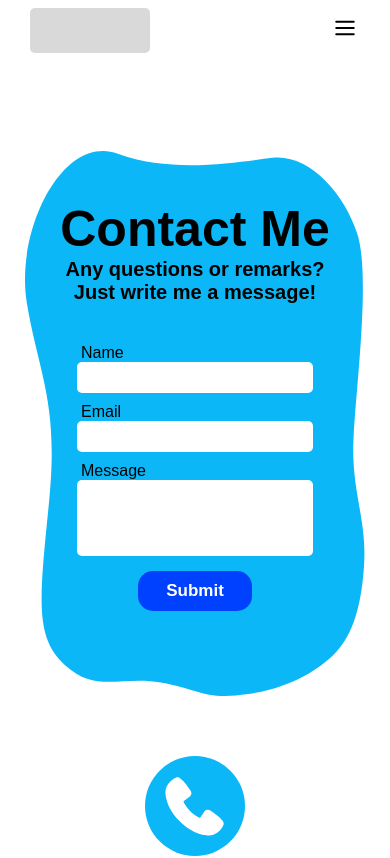
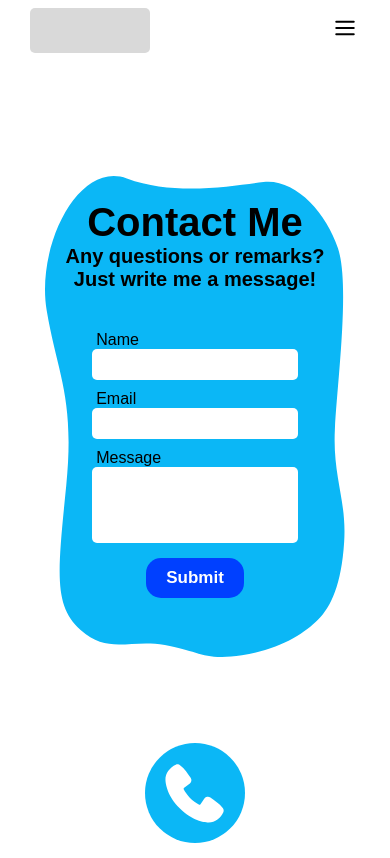
Before and after one commit to chevyje/Portfolio, a React (Vite) app in the folder portfolio/: page /contact in a window 390 px wide. Shown: the top 858 px of the page. Built offline with nearby package versions, Linux system fonts and the light colour scheme.

Commit message:
Small change so that at 320px it still looks good.

```diff
--- a/portfolio/src/pages/contactPage.module.css
+++ b/portfolio/src/pages/contactPage.module.css
@@ -138,10 +138,14 @@
     .contactFormContainer{
         background-image: url("../../public/background/contactForm/contactFormSmall.svg");
         width: 55%;
-        min-width: 300px;
+        min-width: 260px;
     }
     .contactForm{
         width: 95%;
+    }
+
+    .contactFormContainer h1{
+        font-size: 40px;
     }
 
     .contactForm input[type='submit']{
```
